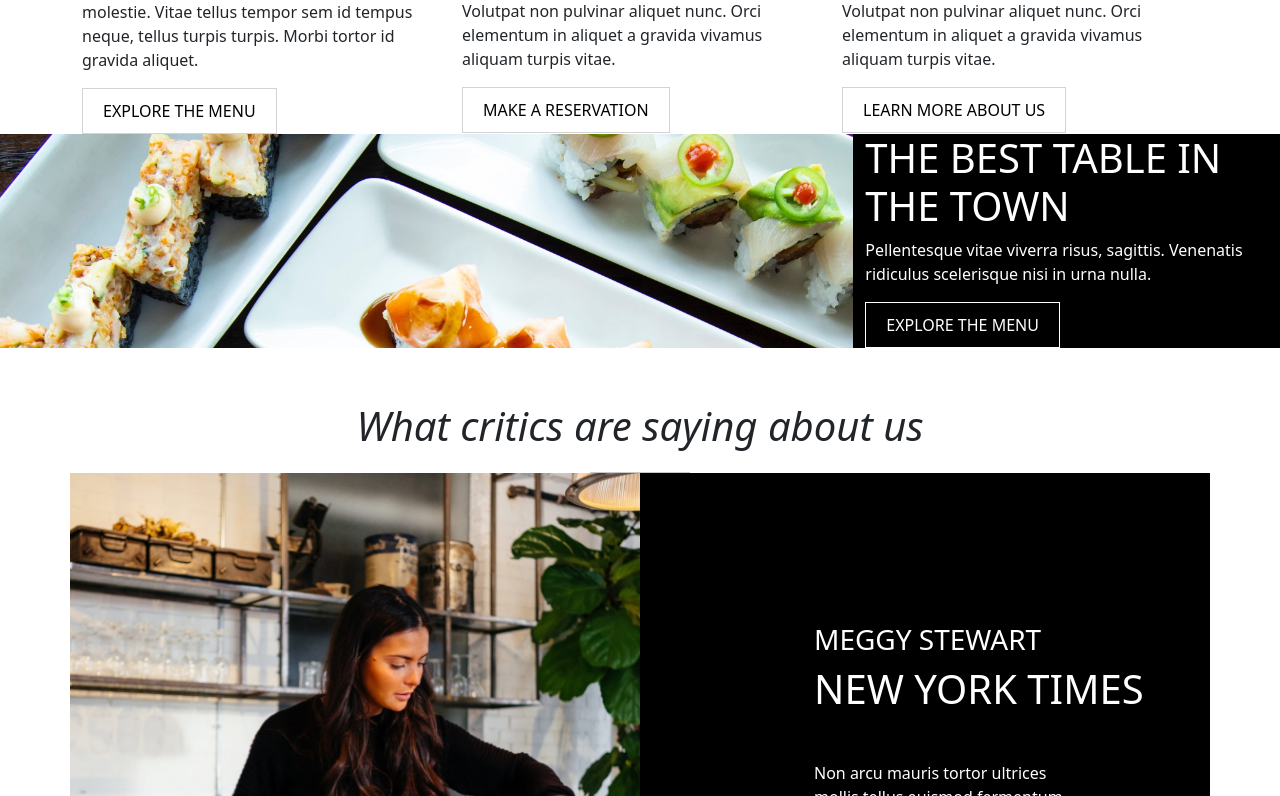
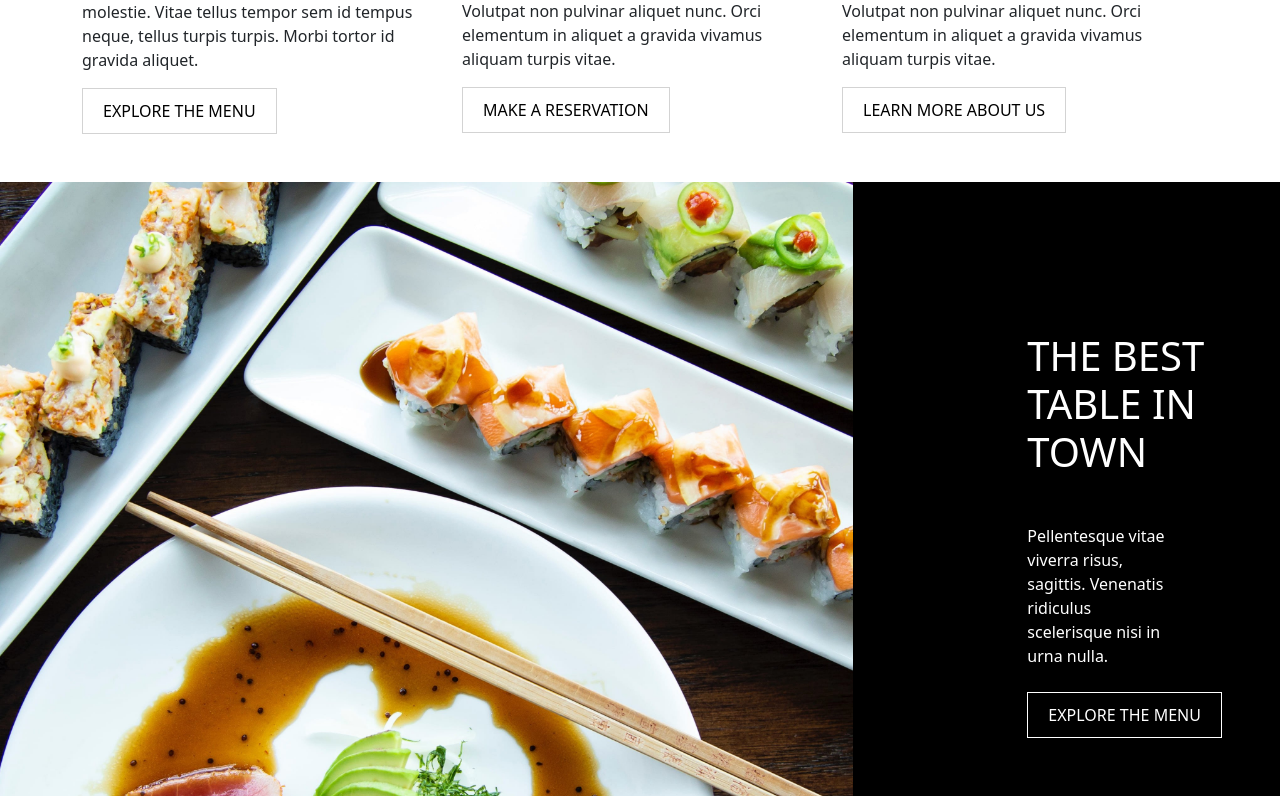
Before and after one commit to DanielMarella/proj-html-vuejs, a Vue app: page / in a window 1280 px wide. Shown: the part 1404-2200 px from the top of the page. Built offline with nearby package versions, Linux system fonts and the light colour scheme.

Commit message:
fix some size

```diff
--- a/src/components/RestaurantMain.vue
+++ b/src/components/RestaurantMain.vue
@@ -17,7 +17,7 @@
         </div>
 
         <!-- SECOND COMPONENT -->
-        <div class="container">
+        <div class="container mb-5">
             <div class="row height mb-5">
                 <div class="col-6">
                     <p>
@@ -72,16 +72,20 @@
         </div>
 
         <!-- THIRD COMPONENT -->
-        <div class="container-fluid mb-5 ">
+        <div class="container-fluid mb-5">
             <div class="row">
                 <div class="col-8 slider32">
                 </div>
                 <div class="col-4 black t-white">
-                    <h1>the best table in the town</h1>
-                    <p>Pellentesque vitae viverra risus, sagittis. Venenatis ridiculus scelerisque nisi in urna nulla.</p>
-                    <button class="button black t-white">
-                        explore the menu
-                    </button>
+                    <div class="container w-75 text-start my_margin" >
+                        <h1 class="w-75 mb-5">the best table in town</h1>
+                        <p class="w-50 mb-4">
+                            Pellentesque vitae viverra risus, sagittis. Venenatis ridiculus scelerisque nisi in urna nulla.
+                        </p>
+                        <button class="button black t-white">
+                            explore the menu
+                        </button>
+                    </div>
                 </div>
             </div>
         </div>
@@ -140,10 +144,10 @@
         </div>
 
         <!-- FIFTH COMPONENT -->
-        <div class="container-fluid my-5">
-            <div class="row height">
-                <div class="col divider d-flex align-items-end justify-content-center t-white pb-3">
-                    <h4>kung pao chicken - $32</h4>
+        <div class="container-fluid divider my-5 p-5">
+            <div class="row mt-5 p-5">
+                <div class="col mt-5 pt-5 d-flex align-items-end justify-content-center t-white pb-3">
+                    <h4 class="mt-5 pt-5">kung pao chicken - $32</h4>
                 </div>
             </div>
         </div>
```
